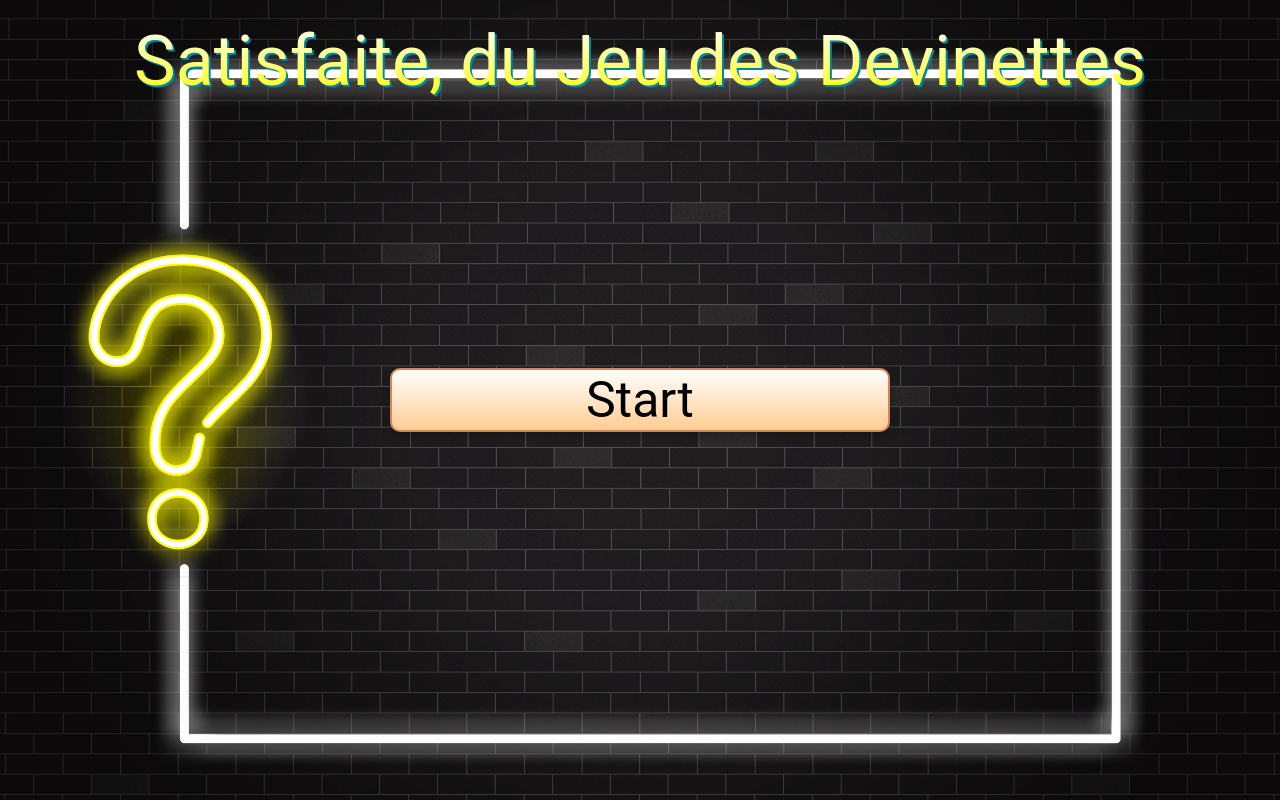
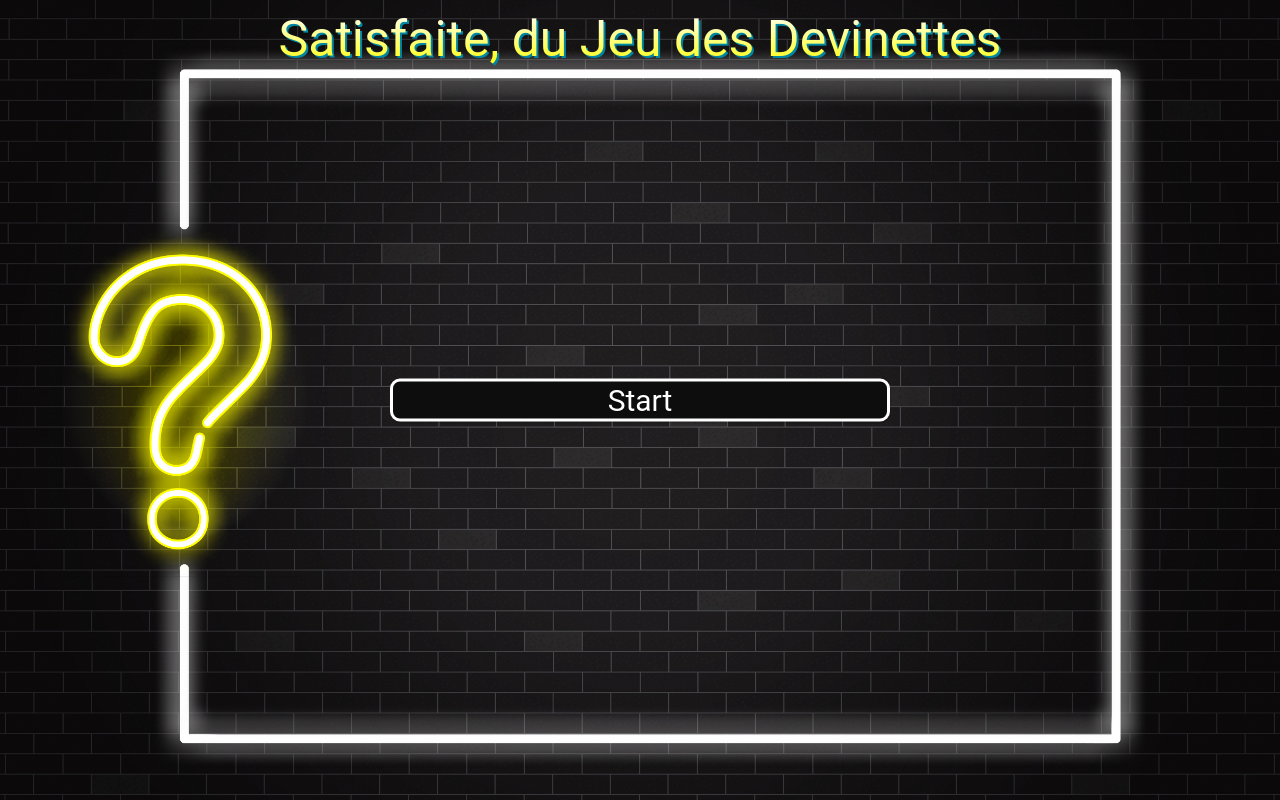
Before and after one commit to Freddv2/react-typescript-quiz, a React (Create React App) app in the folder ui/: page / in a window 1280 px wide. Built offline with nearby package versions, Linux system fonts and the light colour scheme; the HTML template or start-up script is replaced by a standard one.

Commit message:
Adapted for ipad

```diff
--- a/ui/src/App.style.ts
+++ b/ui/src/App.style.ts
@@ -35,9 +35,8 @@ export const Wrapper = styled.div`
 
   .score {
     color: white;
-    font-size: 70px;
-    font-weight: 400;
-
+    font-size: 40px;
+    margin-top: 20px;
   }
 
   .questions {
@@ -53,21 +52,18 @@ export const Wrapper = styled.div`
     -moz-background-clip: text;
     -moz-text-fill-color: transparent;
     filter: drop-shadow(2px 2px #0085a3);
-    font-size: 70px;
+    font-size: 50px;
     font-weight: 400;
     text-align: center;
-    margin: 20px;
+    margin: 10px;
   }
 
   .start, .next {
-    cursor: pointer;
-    align-items: center;
-    font-size: 50px;
-    width: 500px;
-    background: linear-gradient(180deg, #fff, #ffcc91);
-    border: 2px solid #d38558;
-    box-shadow: 0 5px 10px rgba(0, 0, 0, 0.25);
-    border-radius: 10px;
+
+  }
+
+  .next {
+    margin-top: 50px !important;
   }
 
   .page-centered {
@@ -78,4 +74,26 @@ export const Wrapper = styled.div`
     -webkit-transform: translate(-50%,-50%);
     transform: translate(-50%,-50%);
   }
+
+  .page-horizontally-centered {
+    margin: 0;
+    position: absolute;
+    left: 50%;
+    -ms-transform: translateX(-50%);
+    transform: translateX(-50%);
+  }
+
+  button {
+    cursor: pointer;
+    color: white;
+    user-select: none;
+    font-size: 30px;
+    width: 500px;
+    border: 3px solid #fff;
+    box-shadow: 1px 2px 0 rgba(0,0,0,0.1);
+    border-radius: 10px;
+    text-shadow: 0 1px 0 rgba(0,0,0,0.25);
+    text-align: center;
+    background: #0d0d0d;
+  }
 `
--- a/ui/src/App.tsx
+++ b/ui/src/App.tsx
@@ -66,11 +66,11 @@ const App = () => {
           <h1>Satisfaite, du Jeu des Devinettes</h1>
 
           {gameOver || userAnswers.length === TOTAL_QUESTIONS ? (
-            <button className="start page-centered" onClick={startTrivia}>
+            <button className="start generic-button page-centered" onClick={startTrivia}>
               Start
             </button>
           ) : null }
-          {!gameOver && <p className="score">Score: {score}</p>}
+          {!gameOver && <span className="score">Score: {score}</span>}
           {loading && <p>Chargement...</p> }
           <div className="questions page-centered">
           {!loading && !gameOver && (
@@ -83,7 +83,7 @@ const App = () => {
             submitAnswerCallback={checkAnswer}
           />)}
           {!gameOver && !loading && userAnswers.length === questionNumber + 1 && questionNumber !== TOTAL_QUESTIONS - 1 && (
-            <button className="next" onClick={nextQuestion}>
+            <button className="next generic-button page-horizontally-centered" onClick={nextQuestion}>
               Next
             </button>
           )}
--- a/ui/src/components/QuestionCard.style.ts
+++ b/ui/src/components/QuestionCard.style.ts
@@ -5,9 +5,11 @@ export const Wrapper = styled.div`
 
   .question-text {
     color: white;
-    font-size: 30px;
+    font-size: 25px;
     font-weight: 400;
     text-align: center;
+  }
+  .answers {
   }
 `
 
@@ -25,20 +27,10 @@ export const ButtonWrapper = styled.div<ButtonWrapperProps>`
   }
 
   button {
-    cursor: pointer;
-    user-select: none;
-    font-size: 30px;
-    width: 500px;
-    margin: 20px 0;
+    margin: 10px 0;
     background: ${({correct, userClicked}) =>
             correct ? 'linear-gradient(90deg, #56ffa4, #59bc86)'
                     : !correct && userClicked ? 'linear-gradient(90deg, #ff5656, #c16868)'
                     : '#0d0d0d'};
-    border: 3px solid #fff;
-    box-shadow: 1px 2px 0 rgba(0,0,0,0.1);
-    border-radius: 10px;
-    color: white;
-    text-shadow: 0 1px 0 rgba(0,0,0,0.25);
-    text-align: center;
   }
 `
--- a/ui/src/components/QuestionCard.tsx
+++ b/ui/src/components/QuestionCard.tsx
@@ -14,11 +14,8 @@ type Props = {
 const QuestionCard: React.FC<Props> = ({question,answers,submitAnswerCallback,userAnswer,questionNb,totalQuestions}) => (
     <Wrapper>
     <div>
-        <p className="number">
-            Question: {questionNb} / {totalQuestions}
-        </p>
         <p className="question-text" dangerouslySetInnerHTML={{ __html: question}}/>
-        <div>
+        <div className="answers">
             {answers.map(answer => (
                 <ButtonWrapper
                     key={answer}
```
